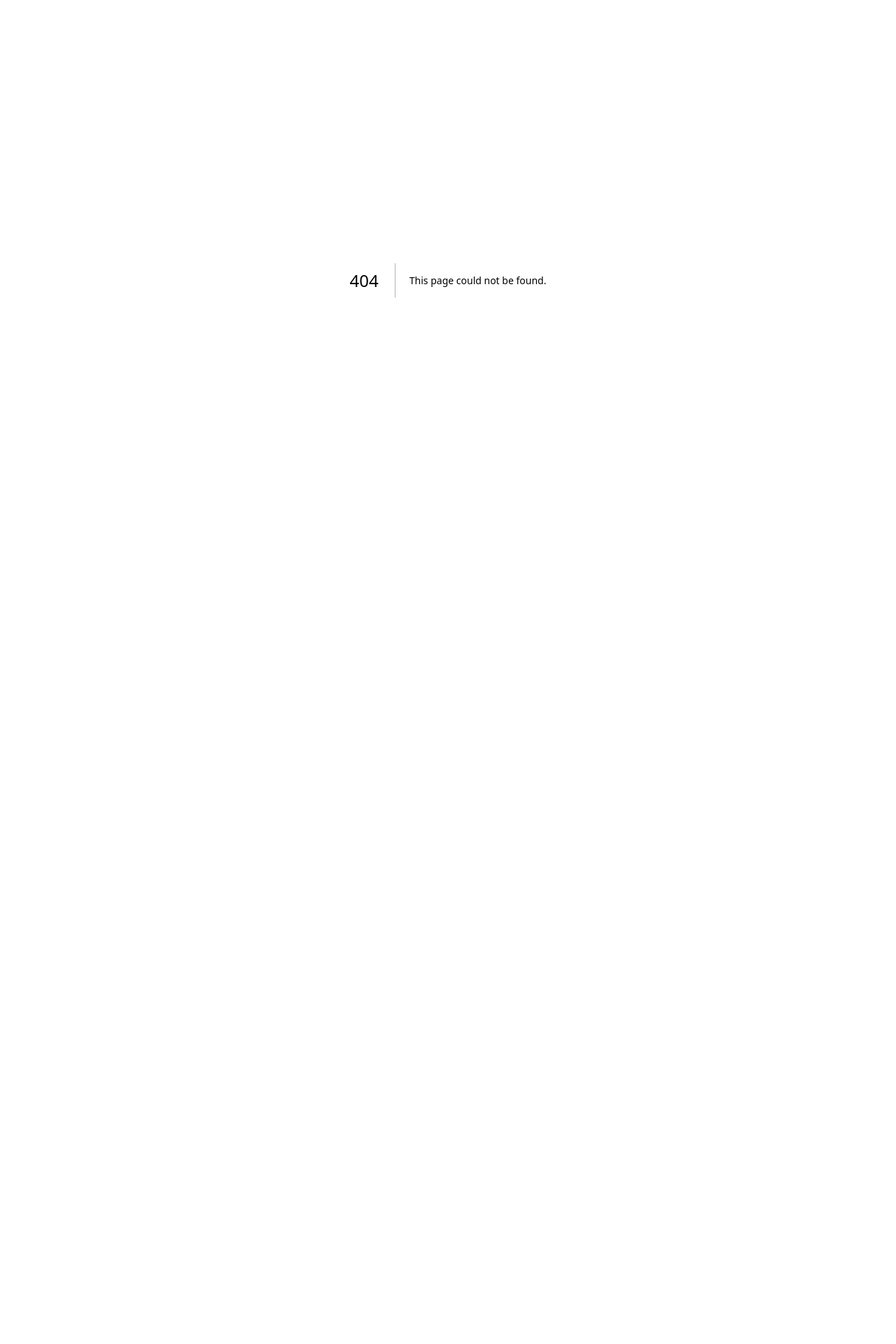
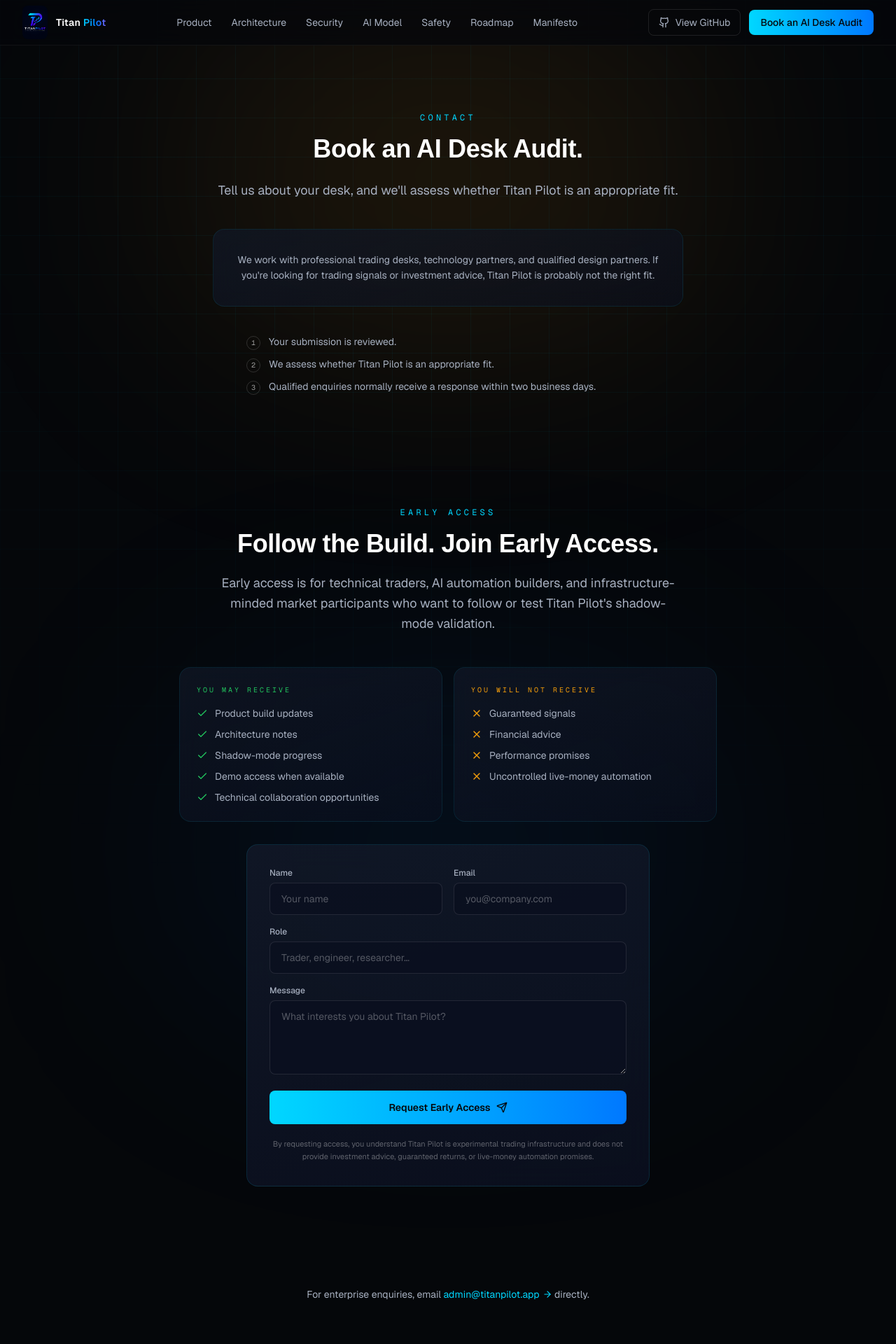
Before and after one commit to TitanPilotHQ/Portfolio, a Next.js app: page /contact in a window 1280 px wide. Before the commit this address had no page. Shown: the top 1920 px of the page at 70% size. Before the commit the page ends 800 px from the top, so only its background shows below. Built offline with nearby package versions, Linux system fonts and the light colour scheme; a web font is replaced by a local one.

Commit message:
feat: add /contact route, homepage teaser, retarget all #contact CTAs

```diff
--- /dev/null
+++ b/app/contact/page.tsx
@@ -0,0 +1,84 @@
+import type { Metadata } from "next";
+import { ArrowRight } from "lucide-react";
+import { PageShell } from "@/components/PageShell";
+import { Reveal, SectionHeading } from "@/components/ui";
+import { EarlyAccessForm } from "@/components/EarlyAccessForm";
+import {
+  CONTACT_EMAIL,
+  CONTACT_INTRO,
+  CONTACT_QUALIFICATION_NOTICE,
+  CONTACT_WHAT_HAPPENS_NEXT,
+} from "@/lib/content";
+
+export const metadata: Metadata = {
+  title: "Contact",
+  description:
+    "Book an AI Desk Audit with Titan Pilot — for professional trading desks evaluating supervised AI decision governance.",
+  alternates: { canonical: "/contact" },
+};
+
+export default function ContactPage() {
+  return (
+    <PageShell
+      glow={
+        <div
+          className="absolute left-1/2 top-0 h-[500px] w-[800px] -translate-x-1/2 rounded-full bg-amber/10 blur-[140px]"
+          aria-hidden
+        />
+      }
+    >
+      <div className="relative mx-auto max-w-7xl px-4 sm:px-6 lg:px-8">
+        <Reveal className="mx-auto max-w-3xl text-center">
+          <p className="mb-4 font-mono text-xs uppercase tracking-[0.35em] text-cyan">
+            {CONTACT_INTRO.eyebrow}
+          </p>
+          <h1 className="font-display text-balance text-3xl font-bold leading-[1.15] sm:text-4xl">
+            {CONTACT_INTRO.title}
+          </h1>
+          <p className="mt-6 text-pretty text-lg leading-relaxed text-secondary">
+            {CONTACT_INTRO.copy}
+          </p>
+        </Reveal>
+
+        <Reveal className="mx-auto mt-10 max-w-2xl">
+          <div className="glass rounded-2xl border border-amber/20 p-6 text-center sm:p-8">
+            <p className="text-sm leading-relaxed text-secondary">
+              {CONTACT_QUALIFICATION_NOTICE}
+            </p>
+          </div>
+        </Reveal>
+
+        <Reveal className="mx-auto mt-10 max-w-xl">
+          <ul className="space-y-2.5">
+            {CONTACT_WHAT_HAPPENS_NEXT.map((item, i) => (
+              <li key={item} className="flex items-start gap-3 text-sm text-secondary">
+                <span className="mt-0.5 flex size-5 shrink-0 items-center justify-center rounded-full border border-white/15 font-mono text-[10px] text-white/60">
+                  {i + 1}
+                </span>
+                {item}
+              </li>
+            ))}
+          </ul>
+        </Reveal>
+
+        <div className="mt-8">
+          <EarlyAccessForm />
+        </div>
+
+        <Reveal className="mx-auto mt-4 max-w-xl text-center">
+          <p className="text-sm text-secondary">
+            For enterprise enquiries, email{" "}
+            <a
+              href={`mailto:${CONTACT_EMAIL}`}
+              className="inline-flex items-center gap-1 text-cyan transition-colors hover:text-white"
+            >
+              {CONTACT_EMAIL}
+              <ArrowRight className="size-3.5" aria-hidden />
+            </a>{" "}
+            directly.
+          </p>
+        </Reveal>
+      </div>
+    </PageShell>
+  );
+}
--- a/app/page.tsx
+++ b/app/page.tsx
@@ -12,7 +12,7 @@
 import { ProductModeLadder } from "@/components/ProductModeLadder";
 import { RoadmapTimeline } from "@/components/RoadmapTimeline";
 import { FAQ } from "@/components/FAQ";
-import { EarlyAccessForm } from "@/components/EarlyAccessForm";
+import { ContactTeaser } from "@/components/ContactTeaser";
 import { Footer } from "@/components/Footer";
 import { ScrollExtras } from "@/components/ScrollExtras";
 import { JsonLd } from "@/components/JsonLd";
@@ -37,7 +37,7 @@
         <ProductModeLadder />
         <RoadmapTimeline />
         <FAQ />
-        <EarlyAccessForm />
+        <ContactTeaser />
       </main>
       <Footer />
     </>
--- a/app/product/page.tsx
+++ b/app/product/page.tsx
@@ -176,7 +176,7 @@
             />
           </a>
           <a
-            href="/#contact"
+            href="/contact"
             className="rounded-lg border border-white/15 px-6 py-3 text-sm font-semibold text-white transition-colors hover:border-cyan/40 hover:bg-cyan/5"
           >
             Book an AI Desk Audit
--- a/app/security/page.tsx
+++ b/app/security/page.tsx
@@ -56,7 +56,7 @@
 
         <Reveal className="mt-10 flex justify-center">
           <a
-            href="/#contact"
+            href="/contact"
             className="group inline-flex items-center gap-2 rounded-lg bg-gradient-to-r from-cyan to-azure px-6 py-3 text-sm font-semibold text-bg shadow-[0_0_24px_-8px_rgba(0,215,255,0.5)] transition-shadow hover:shadow-[0_0_44px_-6px_rgba(0,215,255,0.7)]"
           >
             Talk to us about your desk&apos;s security requirements
--- /dev/null
+++ b/components/ContactTeaser.tsx
@@ -0,0 +1,41 @@
+import { ArrowRight } from "lucide-react";
+import Link from "next/link";
+import { HOMEPAGE_CONTACT_TEASER } from "@/lib/content";
+import { Reveal } from "./ui";
+
+export function ContactTeaser() {
+  return (
+    <section className="relative py-24 lg:py-32">
+      <div
+        className="absolute left-1/2 top-1/2 h-[500px] w-[800px] -translate-x-1/2 -translate-y-1/2 rounded-full bg-azure/[0.07] blur-[140px]"
+        aria-hidden
+      />
+      <div className="relative mx-auto max-w-3xl px-4 text-center sm:px-6 lg:px-8">
+        <h2 className="font-display text-balance text-2xl font-bold leading-[1.15] sm:text-3xl lg:text-4xl">
+          {HOMEPAGE_CONTACT_TEASER.title}
+        </h2>
+        <p className="mx-auto mt-5 max-w-2xl text-pretty text-base leading-relaxed text-secondary sm:text-lg">
+          {HOMEPAGE_CONTACT_TEASER.copy}
+        </p>
+        <Reveal className="mt-8 flex flex-wrap items-center justify-center gap-4">
+          <Link
+            href="/contact"
+            className="group inline-flex items-center gap-2 rounded-lg bg-gradient-to-r from-cyan to-azure px-6 py-3 text-sm font-semibold text-bg shadow-[0_0_24px_-8px_rgba(0,215,255,0.5)] transition-shadow hover:shadow-[0_0_44px_-6px_rgba(0,215,255,0.7)]"
+          >
+            Book an AI Desk Audit
+            <ArrowRight
+              className="size-4 transition-transform group-hover:translate-x-0.5"
+              aria-hidden
+            />
+          </Link>
+          <Link
+            href="/contact"
+            className="rounded-lg border border-white/15 px-6 py-3 text-sm font-semibold text-white transition-colors hover:border-cyan/40 hover:bg-cyan/5"
+          >
+            Contact Us
+          </Link>
+        </Reveal>
+      </div>
+    </section>
+  );
+}
--- a/components/EarlyAccessForm.tsx
+++ b/components/EarlyAccessForm.tsx
@@ -37,7 +37,7 @@
     "w-full rounded-lg border border-white/10 bg-surface/80 px-4 py-3 text-sm text-white placeholder:text-white/30 outline-none transition-colors focus:border-cyan/50 focus:ring-1 focus:ring-cyan/30";
 
   return (
-    <section id="contact" className="relative scroll-mt-20 py-24 lg:py-32">
+    <section className="relative py-24 lg:py-32">
       <div
         className="absolute left-1/2 top-1/2 h-[500px] w-[800px] -translate-x-1/2 -translate-y-1/2 rounded-full bg-azure/[0.07] blur-[140px]"
         aria-hidden
--- a/components/Header.tsx
+++ b/components/Header.tsx
@@ -50,10 +50,10 @@
             View GitHub
           </a>
           <a
-            href="/#contact"
+            href="/contact"
             className="rounded-lg bg-gradient-to-r from-cyan to-azure px-4 py-2 text-sm font-medium text-bg transition-shadow hover:shadow-[0_0_28px_-4px_rgba(0,215,255,0.55)]"
           >
-            Join Early Access
+            Book an AI Desk Audit
           </a>
         </div>
 
@@ -103,11 +103,11 @@
                 View GitHub
               </a>
               <a
-                href="/#contact"
+                href="/contact"
                 onClick={() => setOpen(false)}
                 className="rounded-lg bg-gradient-to-r from-cyan to-azure px-4 py-2.5 text-center text-sm font-medium text-bg"
               >
-                Join Early Access
+                Book an AI Desk Audit
               </a>
             </div>
           </div>
--- a/components/Hero.tsx
+++ b/components/Hero.tsx
@@ -93,7 +93,7 @@
               whileHover={{ scale: 1.04, y: -2 }}
               whileTap={{ scale: 0.97 }}
               transition={{ type: "spring", stiffness: 400, damping: 17 }}
-              href="#contact"
+              href="/contact"
               className="rounded-lg border border-white/15 px-6 py-3 text-sm font-semibold text-white transition-colors hover:border-cyan/40 hover:bg-cyan/5"
             >
               Book an AI Desk Audit
```
